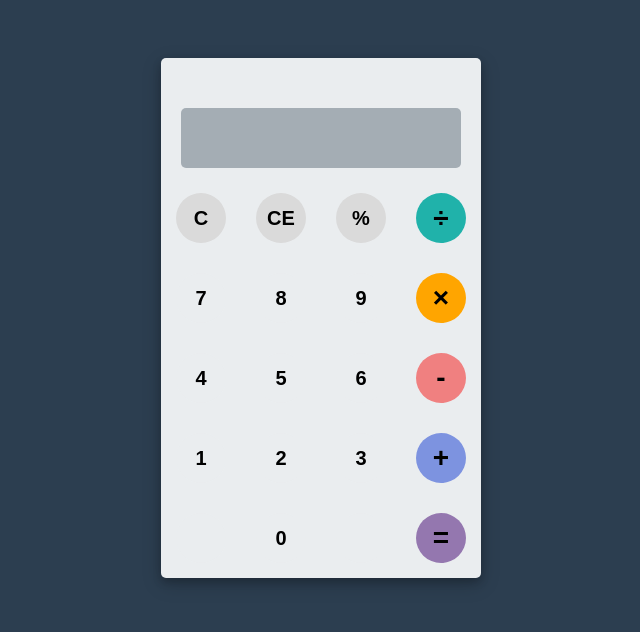
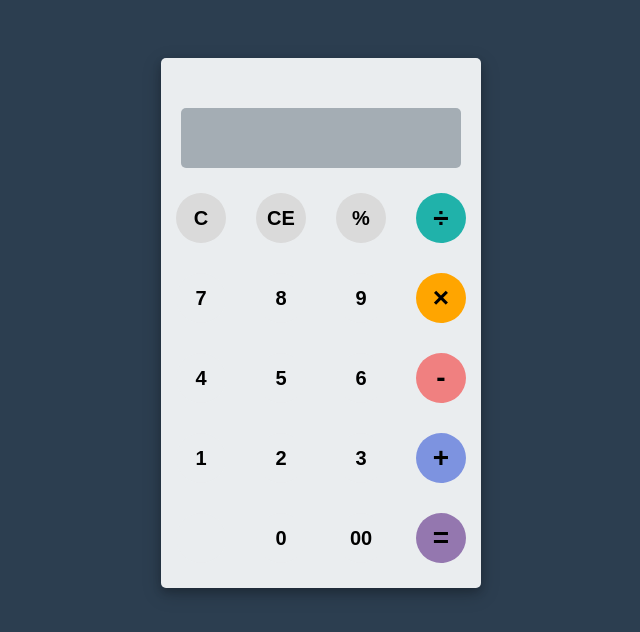
Before and after one commit to 0xNaim/Simple-Calculator, a plain HTML site: page index.html in a window 1280 px wide. Shown: the whole page, without its empty margins (319-959 px from the left). Drawn offline with Linux system fonts and the light colour scheme.

Commit message:
bug fixed

```diff
--- a/css/style.css
+++ b/css/style.css
@@ -9,7 +9,7 @@ body {
 }
 #calculator {
 	width: 320px;
-	height: 520px;
+	height: 530px;
 	background-color: #eaedef;
 	margin: 0 auto;
 	position: relative;
--- a/index.html
+++ b/index.html
@@ -34,9 +34,9 @@
 					<button class="number number-hover" id="2">2</button>
 					<button class="number number-hover" id="3">3</button>
 					<button class="operator" id="+">+</button>
-					<button class="empty" id="empty"></button>
+					<button class="empty" id="."></button>
 					<button class="number number-hover" id="0">0</button>
-					<button class="empty" id="empty"></button>
+					<button class="number number-hover" id="00">00</button>
 					<button class="operator" id="=">=</button>
 				</div>
 			</div>
```
